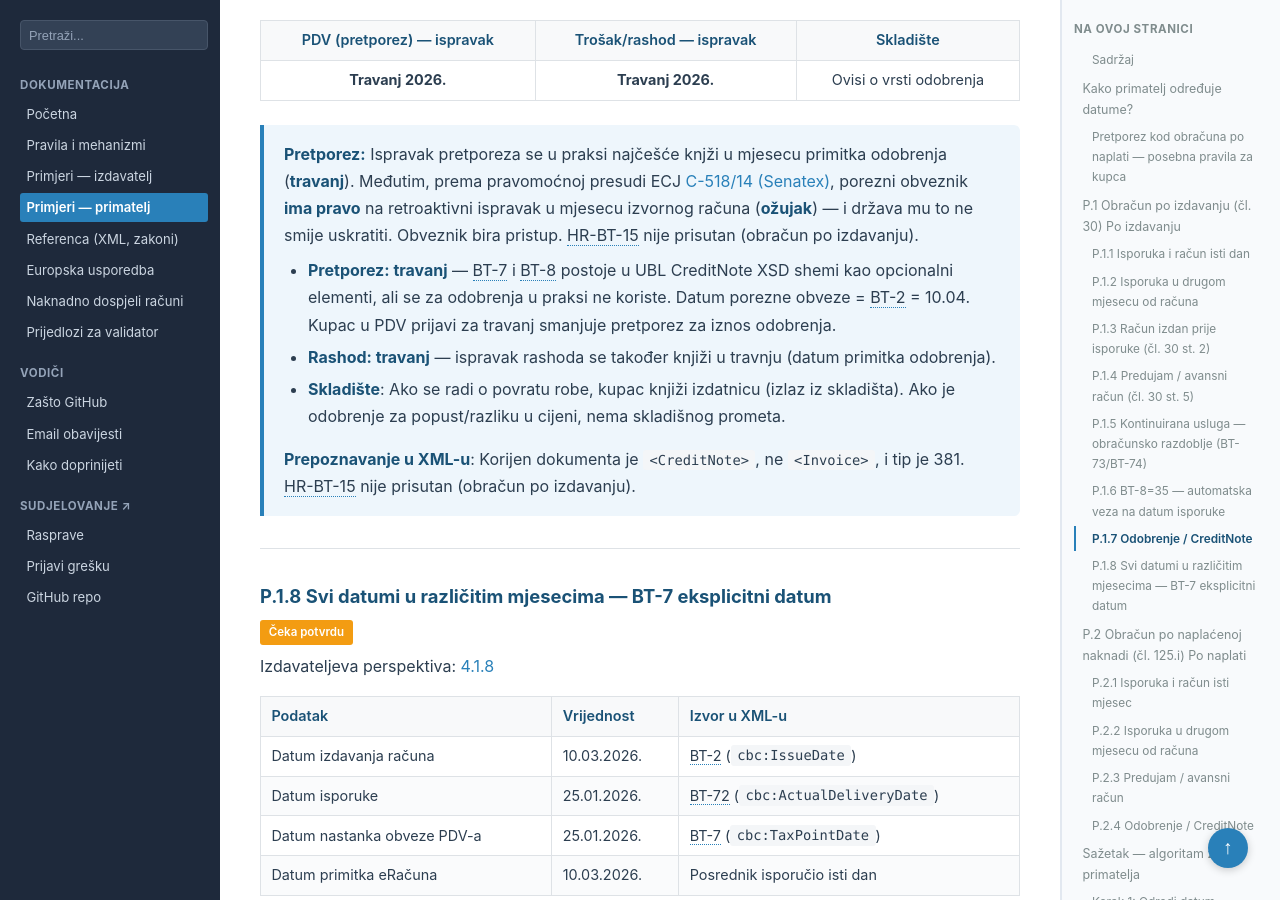
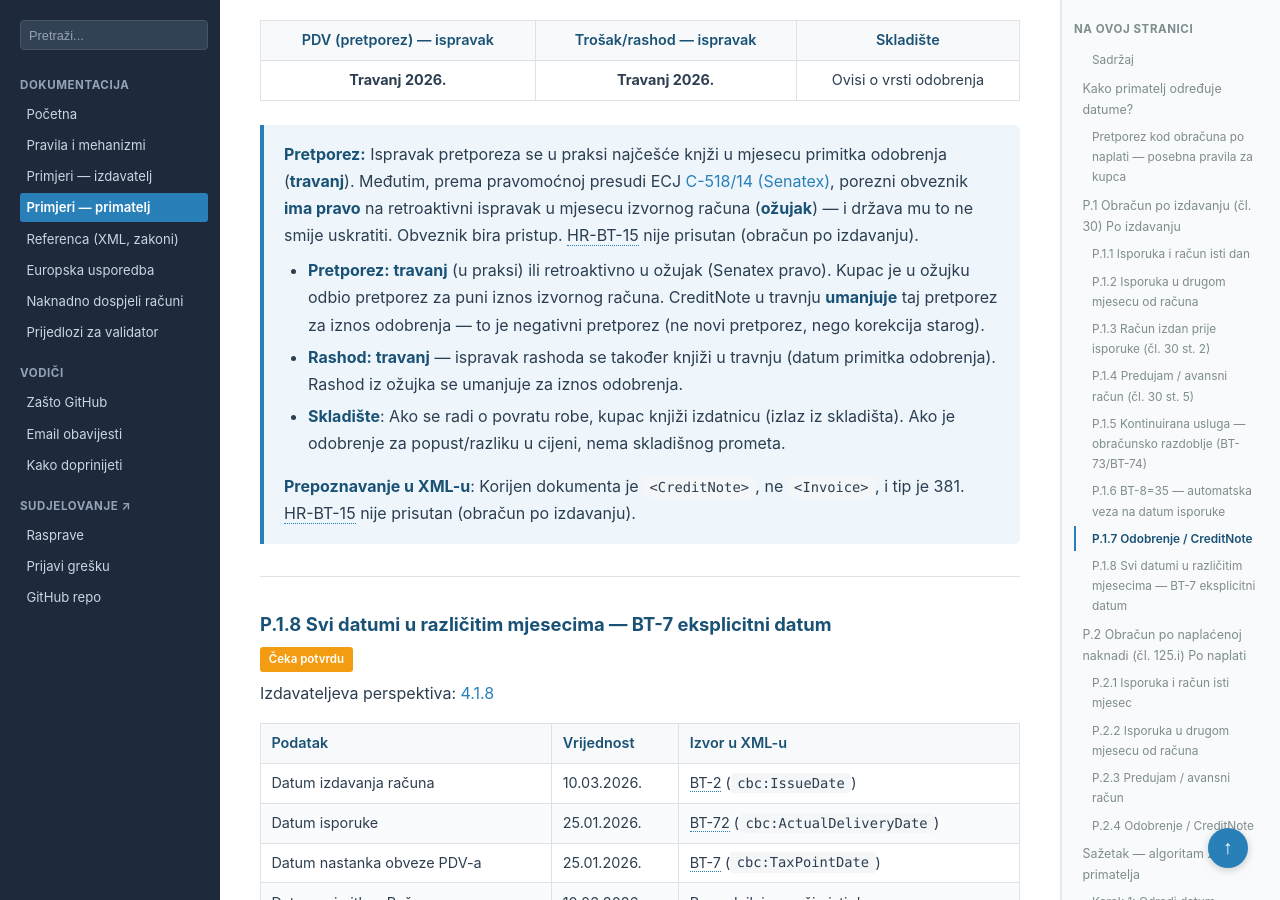
Before and after one commit to dageci/eracun-fiskalizacija-datumi, a Jekyll site: the page built from docs/primjeri-primatelj.md, in a window 1280 px wide and 900 px high, scrolled down 8689 px. Built offline with Jekyll 4.4.1, drawn with Linux system fonts in a browser that asks for light colours; some of the changed text lies outside the part shown.

Commit message:
CreditNote primjeri: pojašnjen mehanizam umanjenja pretporeza
P.1.7 i P.2.4: CreditNote UMANJUJE prethodno odbijeni pretporez
(negativni pretporez), ne daje novi. Isto za rashod — umanjuje
rashod iz izvornog razdoblja. HR-BT-15 pojašnjenje u P.2.4.

```diff
--- a/docs/primjeri-primatelj.md
+++ b/docs/primjeri-primatelj.md
@@ -237,8 +237,8 @@
 
 > **Pretporez:** Ispravak pretporeza se u praksi najčešće knjži u mjesecu primitka odobrenja (**travanj**). Međutim, prema pravomoćnoj presudi ECJ [C-518/14 (Senatex)](#sudska-praksa-eu--pravo-na-odbitak-i-račun), porezni obveznik **ima pravo** na retroaktivni ispravak u mjesecu izvornog računa (**ožujak**) — i država mu to ne smije uskratiti. Obveznik bira pristup. HR-BT-15 nije prisutan (obračun po izdavanju).
 >
-> - **Pretporez: travanj** — BT-7 i BT-8 postoje u UBL CreditNote XSD shemi kao opcionalni elementi, ali se za odobrenja u praksi ne koriste. Datum porezne obveze = BT-2 = 10.04. Kupac u PDV prijavi za travanj smanjuje pretporez za iznos odobrenja.
-> - **Rashod: travanj** — ispravak rashoda se također knjiži u travnju (datum primitka odobrenja).
+> - **Pretporez: travanj** (u praksi) ili retroaktivno u ožujak (Senatex pravo). Kupac je u ožujku odbio pretporez za puni iznos izvornog računa. CreditNote u travnju **umanjuje** taj pretporez za iznos odobrenja — to je negativni pretporez (ne novi pretporez, nego korekcija starog).
+> - **Rashod: travanj** — ispravak rashoda se također knjiži u travnju (datum primitka odobrenja). Rashod iz ožujka se umanjuje za iznos odobrenja.
 > - **Skladište**: Ako se radi o povratu robe, kupac knjiži izdatnicu (izlaz iz skladišta). Ako je odobrenje za popust/razliku u cijeni, nema skladišnog prometa.
 >
 > **Prepoznavanje u XML-u**: Korijen dokumenta je `<CreditNote>`, ne `<Invoice>`, i tip je 381. HR-BT-15 nije prisutan (obračun po izdavanju).
@@ -381,9 +381,9 @@
 
 > **Primatelj prima CreditNote od obveznika na sustavu po naplati** — treba stornirati dio pretporeza.
 >
-> - **Pretporez: travanj** (u praksi) ili retroaktivno u mjesec izvornog pretporeza (prema [Senatex C-518/14](#sudska-praksa-eu--pravo-na-odbitak-i-račun)). Obveznik bira pristup — obje opcije su legalne.
-> - **Rashod: travanj** — korekcija rashoda u mjesecu primitka.
-> - **HR-BT-15 je prisutan** i u CreditNote jer je to svojstvo obveznika.
+> - **Pretporez: travanj** (u praksi) ili retroaktivno u mjesec izvornog pretporeza (prema [Senatex C-518/14](#sudska-praksa-eu--pravo-na-odbitak-i-račun)). Obveznik bira pristup. CreditNote **umanjuje** prethodno odbijeni pretporez — to je negativni pretporez, ne novi.
+> - **Rashod: travanj** — korekcija rashoda u mjesecu primitka. Rashod iz izvornog razdoblja se umanjuje.
+> - **HR-BT-15 je prisutan** i u CreditNote jer je to svojstvo obveznika — primatelj iz njega zna da je riječ o obračunu po naplati.
 >
 > **Senatex pojašnjenje**: Prema pravomoćnoj presudi ECJ [C-518/14 (Senatex)](#sudska-praksa-eu--pravo-na-odbitak-i-račun), ako je izvorni račun već plaćen i pretporez odbijen u ranijem mjesecu, obveznik **ima pravo** na retroaktivni ispravak u tom ranijem mjesecu. U praksi se najčešće radi u mjesecu primitka odobrenja jer je jednostavnije (bez ispravka PDV prijave za ranije razdoblje), ali obje opcije su legalne.
 
```
